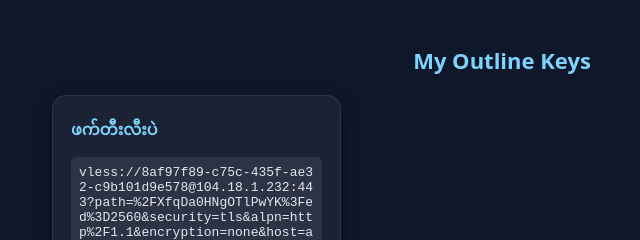
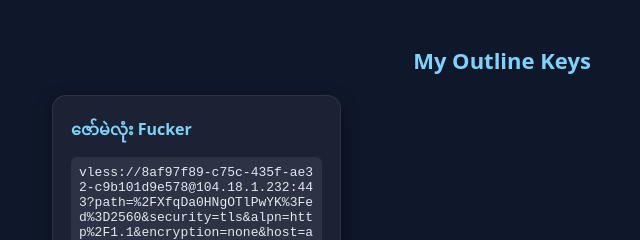
Before and after one commit to winhtetaung1662004-byte/win, a plain HTML site: page index.html in a window 1280 px wide. Shown: the top 240 px of the page, 138-778 px from the left. Drawn offline with Linux system fonts and the light colour scheme.

Commit message:
Update index.html
Signed-off-by: winhtetaung1662004-byte <winhtetaung1662004@gmail.com>

```diff
--- a/index.html
+++ b/index.html
@@ -84,7 +84,7 @@
 <script>
   // 🔹 မင်းရဲ့ key များကို ဒီ array ထဲထည့်ပါ
   const keys = [
-    { label: "ဖက်တီးလီးပဲ", value: "vless://8af97f89-c75c-435f-ae32-c9b101d9e578@104.18.1.232:443?path=%2FXfqDa0HNgOTlPwYK%3Fed%3D2560&security=tls&alpn=http%2F1.1&encryption=none&host=appfn2.techqito.site&fp=randomized&type=ws&sni=appfn2.techqito.site#Mytel" },
+    { label: "ဇော်မဲလုံး Fucker", value: "vless://8af97f89-c75c-435f-ae32-c9b101d9e578@104.18.1.232:443?path=%2FXfqDa0HNgOTlPwYK%3Fed%3D2560&security=tls&alpn=http%2F1.1&encryption=none&host=appfn2.techqito.site&fp=randomized&type=ws&sni=appfn2.techqito.site#Mytel" },
     ];
 
   const container = document.getElementById('keys');
```
